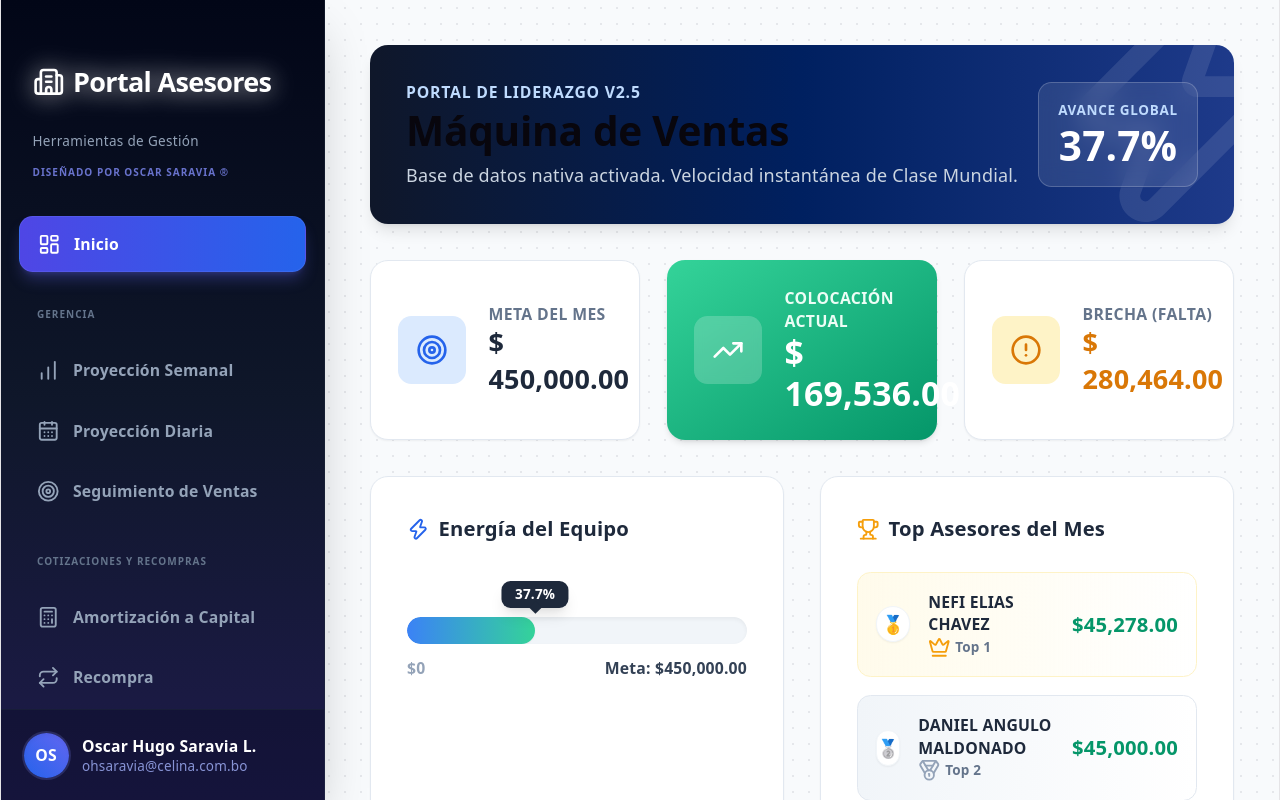
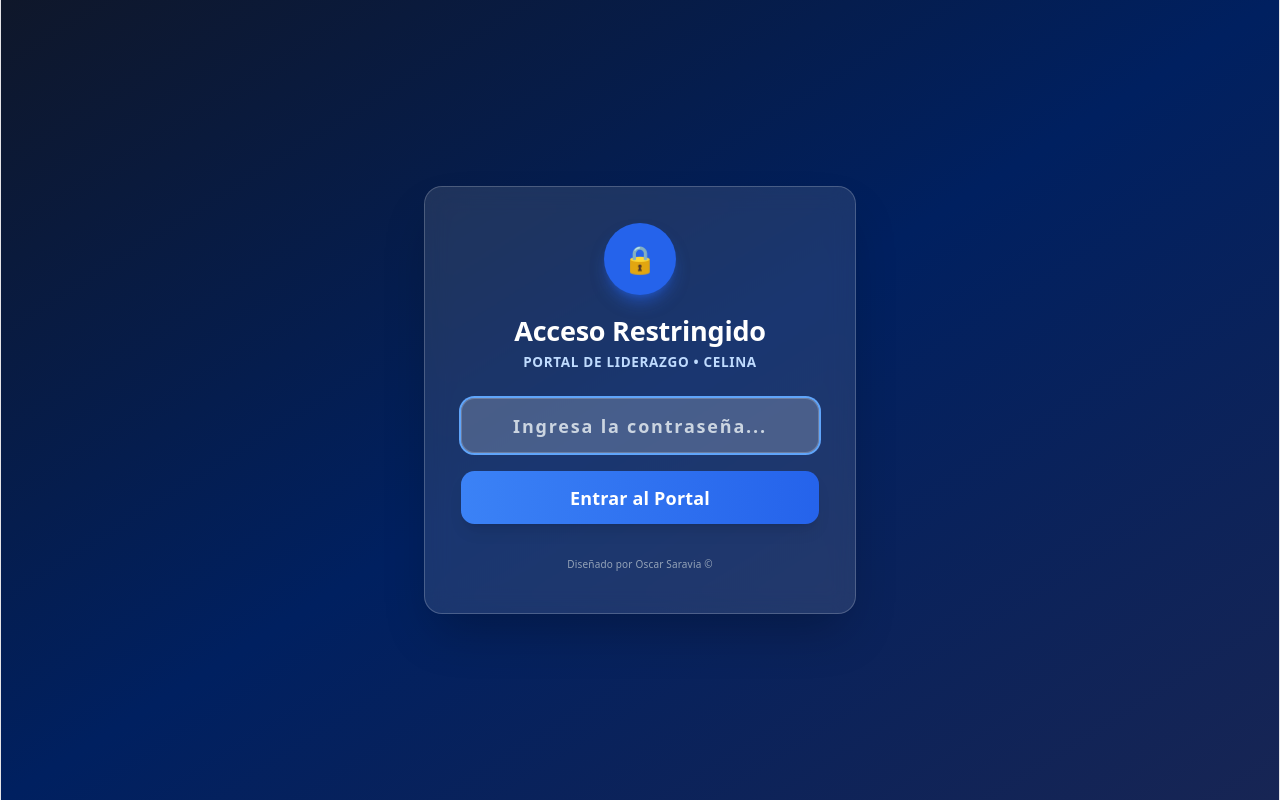
Before and after one commit to huguitoadm-OHSL/portal-celina, a React (Vite) app: page / in a window 1280 px wide. Built offline with nearby package versions, Linux system fonts and the light colour scheme.

Commit message:
Update App.jsx

```diff
--- a/src/App.jsx
+++ b/src/App.jsx
@@ -45,6 +45,59 @@ export default function App() {
     document.body.style.margin = '0';
     document.body.style.display = 'block';
   }, []);
+  // ================= ESCUDO DE ENTRADA (OMSARAVIA) =================
+  const [autenticado, setAutenticado] = useState(() => {
+    return localStorage.getItem('acceso_portal_omsaravia') === 'PERMITIDO';
+  });
+  const [passInput, setPassInput] = useState('');
+  const [errorPass, setErrorPass] = useState(false);
+
+  const verificarPassword = (e) => {
+    e.preventDefault();
+    if (passInput.trim() === 'OMSARAVIA') {
+      localStorage.setItem('acceso_portal_omsaravia', 'PERMITIDO');
+      setAutenticado(true);
+    } else {
+      setErrorPass(true);
+      setTimeout(() => setErrorPass(false), 2500);
+    }
+  };
+
+  if (!autenticado) {
+    return (
+      <div className="flex items-center justify-center min-h-screen bg-gradient-to-br from-slate-900 via-[#002060] to-blue-950 p-4">
+        <div className="bg-white/10 backdrop-blur-md p-8 rounded-2xl border border-white/20 shadow-2xl max-w-sm w-full text-center animate-in fade-in zoom-in duration-500">
+          <div className="w-16 h-16 bg-blue-600 rounded-full flex items-center justify-center mx-auto mb-4 shadow-lg shadow-blue-600/50">
+            <span className="text-2xl">🔒</span>
+          </div>
+          <h2 className="text-2xl font-black text-white mb-1">Acceso Restringido</h2>
+          <p className="text-xs text-blue-200 mb-6 uppercase tracking-wider font-semibold">Portal de Liderazgo • Celina</p>
+
+          <form onSubmit={verificarPassword} className="space-y-4">
+            <div>
+              <input
+                type="password"
+                autoFocus
+                value={passInput}
+                onChange={(e) => setPassInput(e.target.value)}
+                placeholder="Ingresa la contraseña..."
+                className={`w-full px-4 py-3 rounded-xl bg-white/20 border ${errorPass ? 'border-red-500 text-red-200 placeholder:text-red-300 bg-red-500/10' : 'border-white/20 text-white placeholder:text-slate-300'} font-bold text-center tracking-widest outline-none focus:ring-2 focus:ring-blue-400 transition-all`}
+              />
+              {errorPass && <p className="text-xs font-bold text-red-400 mt-2">❌ Contraseña incorrecta</p>}
+            </div>
+            <button
+              type="submit"
+              className="w-full py-3 bg-gradient-to-r from-blue-500 to-blue-600 hover:from-blue-600 hover:to-blue-700 text-white font-black rounded-xl shadow-lg transition-all transform hover:scale-[1.02]"
+            >
+              Entrar al Portal
+            </button>
+          </form>
+          <p className="text-[10px] text-slate-400 mt-6">Diseñado por Oscar Saravia ©</p>
+        </div>
+      </div>
+    );
+  }
+  // ================= FIN DEL ESCUDO =================
 
   const renderContent = () => {
     switch (activeTab) {
```
